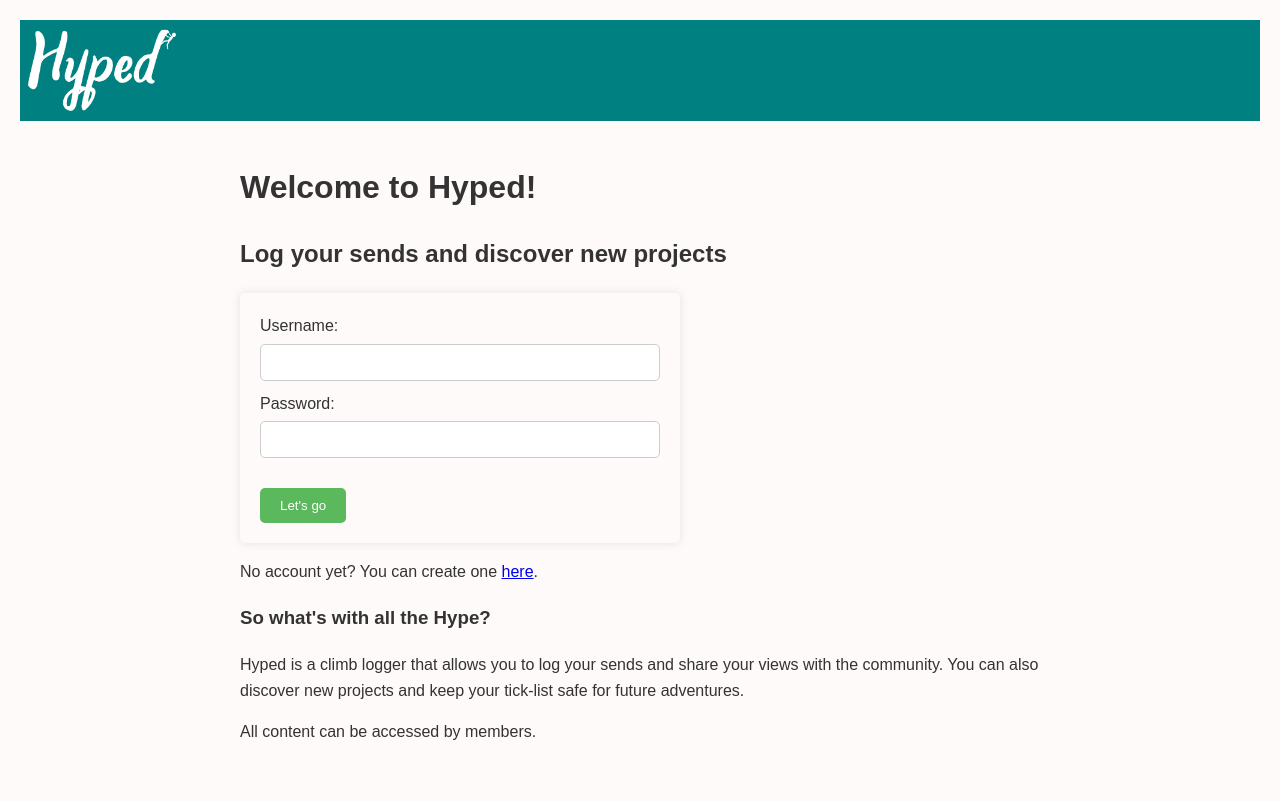
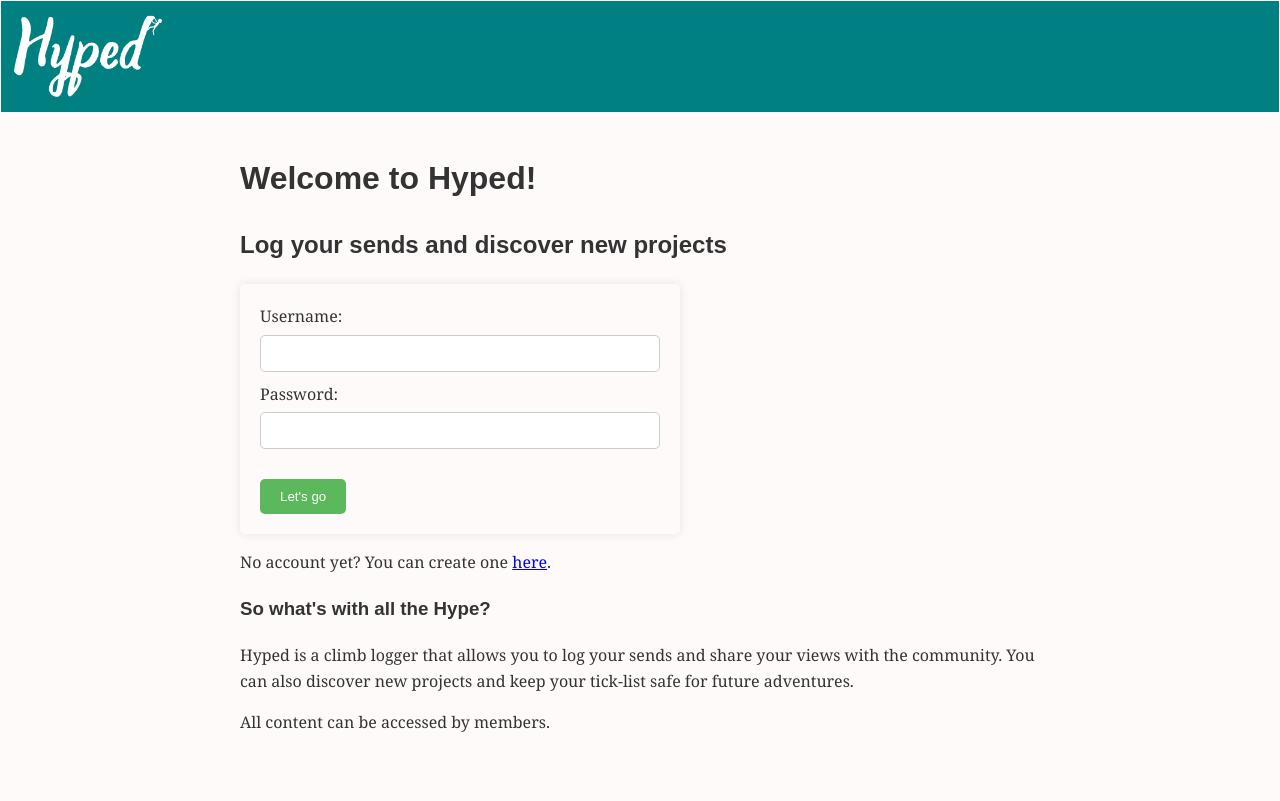
Before and after one commit to jokijen/hyped-climbing-tracker, a Flask app: page / in a window 1280 px wide. After the commit the page ends 732 px from the top, so only its background shows below. Run offline with Flask 3, Linux system fonts and the light colour scheme.

Commit message:
Updated font and padding

```diff
--- a/static/style.css
+++ b/static/style.css
@@ -1,10 +1,10 @@
 body {
     background: snow;
-    font-family: Arial, Helvetica, sans-serif;
+    font-family:Georgia, 'Times New Roman', Times, serif;
     color: #333333;
     line-height: 1.6;
     margin: 0;
-    padding: 20px;
+    padding: 1px;
 }
 
 header {
@@ -15,6 +15,7 @@ header {
 }
 
 h1, h2, h3 {
+    font-family: Arial, Helvetica, sans-serif;
     color: #333333;
 }
 
@@ -71,4 +72,5 @@ form input[type="submit"]:hover {
 .logo {
     width: 159px;
     height: auto;
+    padding: 5px;
 }
```
